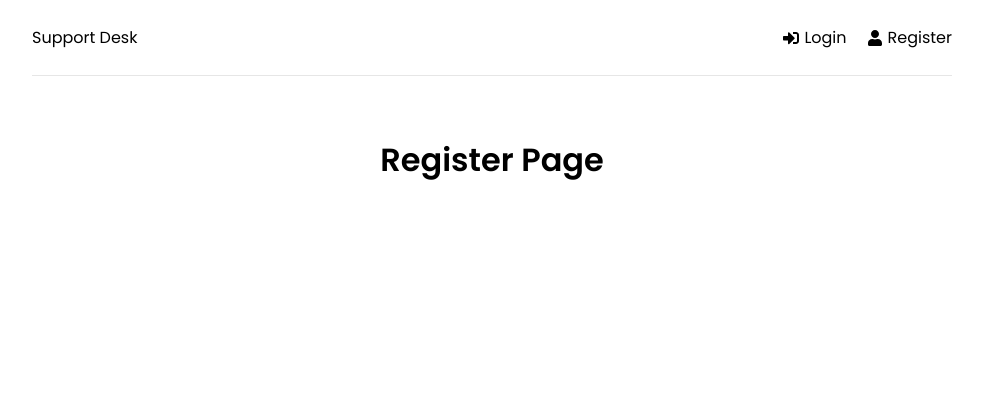
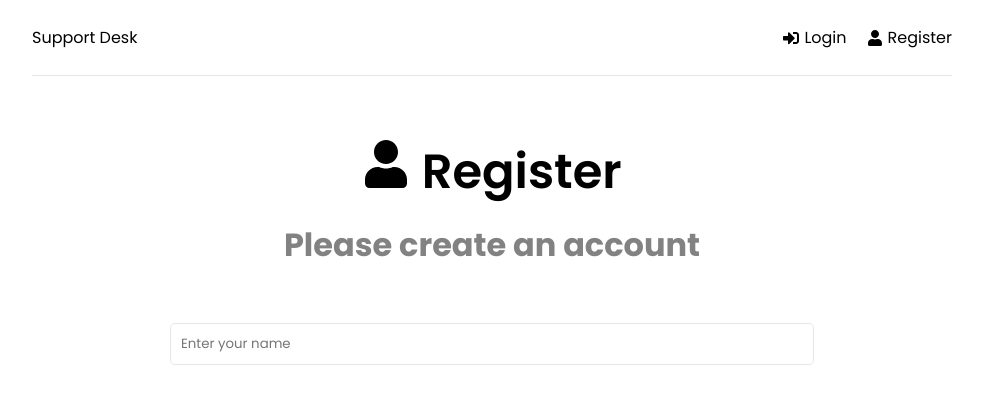
Before and after one commit to Farahat612/brad-react, a React (Create React App) app in the folder support-desk/frontend/: page /register in a window 1280 px wide. Shown: the top 404 px of the page, without its empty margins (148-1131 px from the left). Built offline with nearby package versions, Linux system fonts and the light colour scheme.

Commit message:
Register Page first part

```diff
--- a/support-desk/frontend/src/pages/Register.jsx
+++ b/support-desk/frontend/src/pages/Register.jsx
@@ -1,8 +1,51 @@
+import { useState } from 'react'
+import { FaUser } from 'react-icons/fa'
+
 const Register = () => {
+  // Creating a state variable to store the form data
+  const [formData, setFormData] = useState({
+    name: '',
+    email: '',
+    password: '',
+    password2: '',
+  })
+
+  // Destructuring the form data
+  const { name, email, password, password2 } = formData
+
+  // Creating a function to handle form data
+  const onChange = (e) => {
+    setFormData((prevState) => ({
+      ...prevState,
+      [e.target.name]: e.target.value,
+    }))
+  }
+
   return (
-    <div>
-      <h1>Register Page</h1>
-    </div>
+    <>
+      <section className='heading'>
+        <h1>
+          <FaUser /> Register
+        </h1>
+        <p>Please create an account</p>
+      </section>
+
+      <section className='form'>
+        <form>
+          <div className='form-group'>
+            <input
+              className='form-control'
+              type='text'
+              placeholder='Enter your name'
+              id='name'
+              name='name'
+              value={name}
+              onChange={onChange}
+            />
+          </div>
+        </form>
+      </section>
+    </>
   )
 }
 
```
